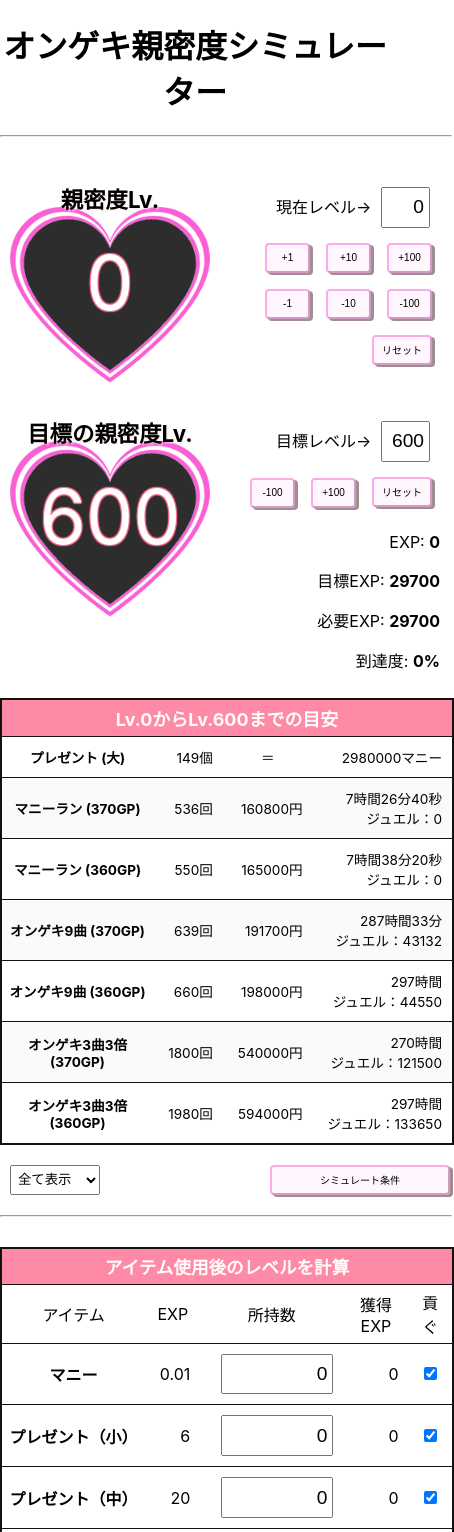
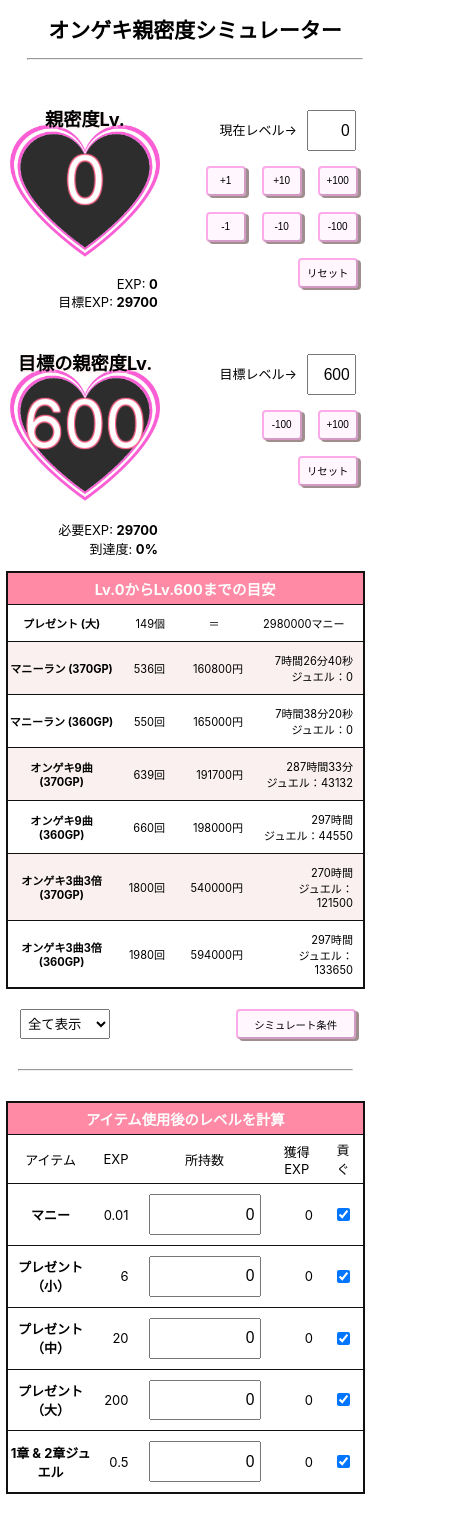
Before and after one commit to Rikiya3702/simgeki_intimacy, a React (Create React App) app: page / in a window 390 px wide. Shown: the top 1532 px of the page, 454 px wide, since content can reach past the window. Built offline with nearby package versions, Linux system fonts and the light colour scheme.

Commit message:
Resized for iPhoneSE

```diff
--- a/public/index.html
+++ b/public/index.html
@@ -3,7 +3,7 @@
   <head>
     <meta charset="utf-8" />
     <link rel="icon" href="%PUBLIC_URL%/favicon.ico" />
-    <meta name="viewport" content="width=device-width, initial-scale=1" />
+    <meta name="viewport" content="width=device-width, initial-scale=1.0" />
     <meta name="theme-color" content="#000000" />
     <meta
       name="description"
--- a/src/components/App.js
+++ b/src/components/App.js
@@ -62,11 +62,13 @@
 
     return (
       <div id="App">
+        <header>
+          <h1>オンゲキ親密度シミュレーター</h1>
+          <hr />
+        </header>
 
-        <h1 className="signboard">オンゲキ親密度シミュレーター</h1>
-        <hr />
 
-        <div className="w-450 mx-auto">
+        <div className="">
           <div className="text-right">
             <button className="btn-toggle btn-about d-none" onClick={ this.aboutHandleClick }>{ this.state.about_flag ? "戻る" : "About" }</button>
           </div>
@@ -77,38 +79,52 @@
               </div>
 
               <div id="Main">
-                <div className="row mx-auto">
-                  <div className="col pt-2 px-1">
+
+                {/* 親密度Lv.入力 */}
+                <div className="row">
+                  <div className="col-2 pt-2 pl-1">
                     <Heart label="親密度Lv." lv={getExp2Lv( props.exp.now )} par={ getExp2Lvper( props.exp.now ) } />
+                      <p className="text-right pr-3">
+                          EXP: <span className="bold">{props.exp.now}</span>
+                        <br />
+                        目標EXP: <span className="bold">{props.exp.goal}</span>
+                      </p>
                   </div>
-                  <div className="col pos-rel w-200 text-right pl-2">
-                    <InputLv className="" value={props.lv.now} changed={props.changed.lv} buttonChange={props.button_change} inputValue={props.input}/>
+                  <div className="col-2 pos-rel text-right">
+                    <InputLv value={props.lv.now} changed={props.changed.lv} buttonChange={props.button_change} inputValue={props.input}/>
                   </div>
                 </div>
-                <div className="row mx-auto pt-1">
-                  <div className="col pt-2 px-1">
+                {/* 目標Lv.入力 */}
+                <div className="row pt-1">
+                  <div className="col-2 pt-2 pl-1">
                     <Heart label="目標の親密度Lv." lv={getExp2Lv( props.exp.goal )} par={ getExp2Lvper( props.exp.goal ) } />
+                    <p className="text-right pr-3">
+                      必要EXP: <span className="bold">{ Math.ceil(props.exp.goal - props.exp.now)}</span>
+                    <br />
+                      到達度: <span className="bold">{ Math.round( (props.exp.now / props.exp.goal)*10000)/100}%</span>
+                    </p>
                   </div>
-                  <div className="col pos-rel w-200 text-right pl-2">
-                    <InputLvGoal  value={props.lv.goal} changed={props.changed.goal} buttonChange={props.button_change} inputValue={props.input_goal}/>
-                    <div>
-                      <p>EXP: <span className="bold">{props.exp.now}</span></p>
-                      <p>目標EXP: <span className="bold">{props.exp.goal}</span></p>
-                      <p>必要EXP: <span className="bold">{ Math.ceil(props.exp.goal - props.exp.now)}</span></p>
-                      <p>到達度: <span className="bold">{ Math.round( (props.exp.now / props.exp.goal)*10000)/100}%</span></p>
+                  <div className="col-2 pos-rel text-right">
+                    <InputLvGoal value={props.lv.goal} changed={props.changed.goal} buttonChange={props.button_change} inputValue={props.input_goal}/>
                   </div>
                 </div>
-                </div>
-                <div className="row mx-auto py-1">
+
+                {/* 目安テーブル */}
+                <div className="row">
                   <ExampleTable lv={props.lv.now} goal={props.lv.goal} nesexp={ Math.max(props.exp.goal - props.exp.now, 0 ) } tableflag={this.state.table_hidden_flag}/>
                 </div>
-                <div className="row mx-auto py-1 text-right">
-                  <select className="hidden-select" value={this.state.table_hidden_flag} onChange={ e => this.setState({table_hidden_flag: e.target.value}) }>
+                <div className="row py-2 text-right">
+                  <div className="col-2 pb-1">
+                    <select className="hidden-select ml-2" value={this.state.table_hidden_flag} onChange={ e => this.setState({table_hidden_flag: e.target.value}) }>
                       <option value={TABLE_HIDDEN_FLAG_BOTH}>全て表示</option>
                       <option value={TABLE_HIDDEN_FLAG_360GP}>370GPのみ</option>
                       <option value={TABLE_HIDDEN_FLAG_370GP}>360GPのみ</option>
                     </select>
+                  </div>
+                  <div className="col-2">
                     <button className="btn-toggle" onClick={ this.simconHandleClick }>シミュレート条件{ this.state.simcon_flag ? "を閉じる" : "" }</button>
+                  </div>
+                  <div className="row">
                     <CSSTransition in={this.state.simcon_flag} classNames="door" timeout={1000}>
                       <div className="door mx-auto">
                         <ul className="example-list">
@@ -123,6 +139,7 @@
                         </ul>
                       </div>
                     </CSSTransition>
+                  </div>
                 </div>
 
                 <div className="d-none">
@@ -201,6 +218,7 @@
 
                 <hr />
 
+                {/* アイテム数テーブル */}
                 <div className="row mx-auto pt-2">
                   <div className="table_money">
                     <table>
@@ -226,11 +244,13 @@
                     </table>
                   </div>
                 </div>
-                <div className="heart_with_item row mt-2 mx-auto">
-                  <div className="col pt-2 px-1">
+
+                {/* 使用後の親密度ハート */}
+                <div className="row mt-2 pl-1">
+                  <div className="col-2 pt-2 heart_with_item">
                     <Heart label="全部貢いだ時の親密度Lv." lv={getExp2Lv( props.exp.now + props.itemexp)} par={ getExp2Lvper( props.exp.now + props.itemexp) } />
                   </div>
-                  <div className="col pos-rel w-200 mt-4 text-right">
+                  <div className="col-2 pos-rel mt-4 text-right">
                     <p>現在のEXP: <span className="bold">{props.exp.now}</span></p>
                     <p>アイテムのEXP: <span className="bold">{props.itemexp}</span></p>
                     <p>合計EXP: <span className="bold">{props.exp.now + props.itemexp}</span></p>
@@ -239,6 +259,7 @@
                   </div>
                 </div>
 
+                {/* 使用後の親密度テーブル */}
                 <div className="row mx-auto pt-2">
                   <div className="table_lv">
                     <table>
@@ -278,14 +299,6 @@
                 </div>
 
                 <div className="d-none">
-                  <button className="btn-toggle" onClick={ this.handleClick }>{ this.state.kore ? "閉じ" : "開け" }まーす</button>
-                  <CSSTransition in={this.state.kore} classNames="door" timeout={1000}>
-                    <div className="door">
-                      <div id="Money">
-                        <p>でしてー</p>
-                      </div>
-                    </div>
-                  </CSSTransition>
                   <div>
                     オンゲキ 1曲プレイ
                     <br /><button onClick={ ()=> {props.button_play("play",0)} }>40 GP(デッキ0枚) でLet'sオンゲキ</button>
@@ -337,6 +350,7 @@
             </div>
           </CSSTransition>
         </div>
+
       </div>
     );
   }
@@ -581,18 +595,18 @@
 const Heart = props => {
   const lv = props.lv >= 800 ? 800 : props.lv
   const par = lv === 800 ? 100 : props.par
-  const barheight = par * 1.6
-  const bartop = 185 - barheight
+  const barheight = par * 1.2
+  const bartop = 140 - barheight
   const barstyle = { height: barheight, top: bartop}
-  const backheight = 155 - barheight
+  const backheight = 120 - barheight
   const backtop = bartop - backheight
   const backstyle = { height: backheight, top: backtop}
 
   return(
-    <div className="heart" >
+    <div className="heart">
       <span className="heart_label">{props.label}</span>
       <span className="heart_lv">{ lv }</span>
-      <img src={HeartImage} className="heart_out" alt="ハート"/>
+      <img src={HeartImage} className="heart_out" alt="親密度ハート"/>
 
       <div className="heart_bar" style={ barstyle }></div>
       <div className="heart_back" style={ backstyle }></div>
@@ -622,20 +636,20 @@
 }
 
 const LoveTableWithItem = props => {
-
+  const TABLE_WIDTH = 312
   const parse = Math.floor((props.exp / props.expg )*100)
   const parse_i = Math.floor((props.itemexp / props.expg )*100)
   let parsebar = 0
   let parsebar_i = 0
 
   if(parse >= 100){
-    parsebar = 450
+    parsebar = TABLE_WIDTH
   }else if(parse + parse_i >= 100){
-    parsebar = parse * 4.5
-    parsebar_i = (100 - parse) / 100 * 450
+    parsebar = parse * TABLE_WIDTH / 100
+    parsebar_i = (100 - parse) / 100 * TABLE_WIDTH
   }else{
-    parsebar = parse * 4.5
-    parsebar_i = parse_i * 4.5
+    parsebar = parse * TABLE_WIDTH / 100
+    parsebar_i = parse_i * TABLE_WIDTH / 100
   }
 
   const barstyle = { width: parsebar }
@@ -652,7 +666,7 @@
       <td className="column_exp">{Math.round((props.expg - props.exp - props.itemexp) * 100) / 100 }</td>
       <td className="column_exp">{ parse + parse_i } %</td>
     </tr>
-  );
+  )
 }
 
 const MoneyTableRecordInput = props => {
--- a/src/components/App.scss
+++ b/src/components/App.scss
@@ -9,10 +9,26 @@
 $button-shadow:        3px 2px rgba(120, 95, 95, 0.7);
 $button-shadow-active: 0.5px 0.5px rgba(120, 95, 95, 0.7);
 $button-height: 30px;
-$heart_grad: repeating-linear-gradient(135deg, #ff6d90, #e3d6e3 15%, #ffffff 16.6%,#e3d6e3 18%,#ff6d90 33.3%);
+$example-back: rgba(250, 240, 240, 0.5);
+
+
+@media screen and (min-width: 350px){
+
+}
+
 body{
-  // background: linear-gradient(146deg, #ff6d90, #ffffff, #c707c3, #e3d6e3);
-
+  max-width: 480px;
+  width: 100%;
+  margin: 0 auto;
+  font-size: 13px;
+}
+header{
+  width: 95%;
+  margin: 0 auto;
+  text-align: center;
+  h1{
+    font-size: 21px;
+  }
 }
 
 button{
@@ -36,7 +52,7 @@
   }
 }
 hr{
-  width: 450px;
+  width: 90%;
   margin-top: 10px;
   margin-bottom: 10px;
 }
@@ -60,9 +76,19 @@
 .bold{ font-weight: bold; }
 .color_red{ color: rgb(185, 110, 114); }
 .color_yellow{ color: rgb(170, 160, 44); }
-.row{ clear: left; }
+.row{
+  width: 100%;
+  clear: left;
+}
 .col{ float: left; }
+.col-2{
 
+  width: 48%;
+  float: left;
+
+}
+
+.w-50p{ width: 48%; }
 .w-100p{ width: 100%; }
 .w-15{ width: 15px; }
 .w-20{ width: 20px; }
@@ -77,6 +103,7 @@
 .w-300{ width: 300px; }
 .w-400{ width: 400px; }
 .w-450{ width: 450px; }
+.ml-2{ margin-left: 20px;}
 .mt-1{ margin-top: 10px;}
 .mt-2{ margin-top: 20px;}
 .mt-3{ margin-top: 30px;}
@@ -88,22 +115,26 @@
 .my-1{ margin-top: 10px; margin-bottom: 10px;}
 .my-2{ margin-top: 20px; margin-bottom: 20px;}
 .my-5{ margin-top: 50px; margin-bottom: 50px;}
+.pl-1{ padding-left: 10px;}
 .pl-2{ padding-left: 20px;}
 .pl-3{ padding-left: 30px;}
+.pr-3{ padding-right: 30px;}
 .pt-1{ padding-top: 10px;}
 .pt-2{ padding-top: 20px;}
 .pt-4{ padding-top: 40px;}
 .pt-5{ padding-top: 50px;}
 .py-1{ padding-top: 10px; padding-bottom: 10px;}
+.py-2{ padding-top: 20px; padding-bottom: 20px;}
 .px-1{ padding-left: 10px; padding-right: 10px;}
 .px-2{ padding-left: 20px; padding-right: 20px;}
 .px-2{ padding-left: 20px; padding-right: 20px;}
+.text-left{ text-align: left; }
 .text-right{ text-align: right; }
 .text-center{ text-align: center; }
 .pos-rel{ position: relative; }
 .d-inline{ display: inline-block;}
 .d-none{ display: none;}
-.signboard{ text-align: center; }
+
 
 .message_box{
   font-size: 90%;
@@ -134,11 +165,12 @@
   button{
     position: relative;
     margin: 8px;
-    width: 45px;
+    width: 40px;
     height: 30px;
   }
   .btn-reset{
     width: 60px;
+    font-size: 80%;
   }
 }
 
@@ -166,13 +198,15 @@
 }
 .example-list{
   position: relative;
-  top: -10px;
+  margin: auto;
+  width: 80%;
+  top: 0px;
   font-size: 90%;
   text-align: left;
   list-style: circle;
   border: 1px solid #000;
   padding: 20px 30px;
-  background: #fee;
+  background: $example-back;
 }
 .hidden-select{
   padding: 3px;
@@ -183,7 +217,8 @@
 
 .btn-toggle{
   position: relative;
-  width: 180px;
+  width: 120px;
+  font-size: 80%;
 }
 .btn-about{
   width: 90px;
--- a/src/components/Heart.scss
+++ b/src/components/Heart.scss
@@ -1,4 +1,5 @@
-$heart-size: 200px;
+$heart-size: 150px;
+$heart-size-inback: 140px;
 $heart-inback: rgb(45, 45, 45);
 $heart-bar: rgb(255, 109, 144);
 $heart-label-shadow: rgba(255, 222, 222, 0.4);
@@ -9,8 +10,6 @@
   #ED92C5 2.5%,
   #E869DB 5% );
 
-
-
 .heart{
   clear: left;
   position: relative;
@@ -18,6 +17,7 @@
 }
 
 .heart_out{
+  // opacity: 0.4;
   position: relative;
   z-index: 30;
   width: $heart-size;
@@ -38,14 +38,14 @@
 .heart_lv{
   position: absolute;
   z-index: 40;
-  font-size: 75px;
+  font-size: 65px;
   text-shadow: 1px 1px 1px $heart-bar,
                -1px 1px 1px $heart-bar,
                1px -1px 1px $heart-bar,
                -1px -1px 1px $heart-bar;
   text-align: center;
   width: $heart-size;
-  top: 50px;
+  top: 30px;
   color: #fefefd;
 }
 
@@ -58,14 +58,15 @@
 
 .heart_back{
   position: absolute;
-  width: $heart-size;
+  left: 5px;
+  width: $heart-size-inback;
   z-index: 5;
   background: $heart_inback;
 }
 
 .heart_with_item{
   .heart_label{
-    width: 280px;
+    width: 250px;
     text-align: left;
   }
 }
--- a/src/components/Table.scss
+++ b/src/components/Table.scss
@@ -1,10 +1,13 @@
 $table-outborder: 2px solid #111;
 $table-inborder: 1px solid #111;
+$table-check: #faf0f0 ;
 $progbar-red: rgba( 240, 200, 220, 0.5);
 $progbar-yellow: rgba( 250, 250, 210, 1);
 
 table{
-  width: 454px;
+  width: 97%;
+  max-width: 450px;
+  margin: auto;
   border: $table-outborder;
   border-collapse:  collapse;
 }
@@ -35,23 +38,19 @@
   table{
     font-size: 85%;
     text-align: right;
-    thead{
-      font-size: 120%;
-    }
-    tr:nth-child(even){
-      background: #fafafa;
-    }
+    thead{ font-size: 120%; }
+    tr:nth-child(even){ background: $table-check; }
   }
-
 }
 
 .table_lv{
-  table{ width: 454px; }
+  table{ width: 316px; }
   tbody{
     .progbar{
       position: absolute;
+      overflow: hidden;
       z-index: 0;
-      width: 225px;
+      width: 156px;
       top: 6px;
       height: 37px;
     }
@@ -60,7 +59,7 @@
       background: $progbar-red;
     }
     .progbar_item{
-      left: 225px;
+      left: 156px;
       background: $progbar-yellow;
     }
     td{
--- a/src/components/Transitions.scss
+++ b/src/components/Transitions.scss
@@ -57,7 +57,7 @@
 #About{
   display: none;
   position: absolute;
-  width: 450px;
+  width: 95%;
   font-size: 90%;
   ul{
     list-style: circle;
@@ -67,7 +67,8 @@
 #Main{
   display: block;
   position: absolute;
-  width: 450px;
+  max-width: 480px;
+  width: 95%;
   margin-bottom: 37px;
 }
 
```
Also changed, not shown: public/logo96.png (added), public/manifest.json. Lines whose indentation alone changed are shown as unchanged.
